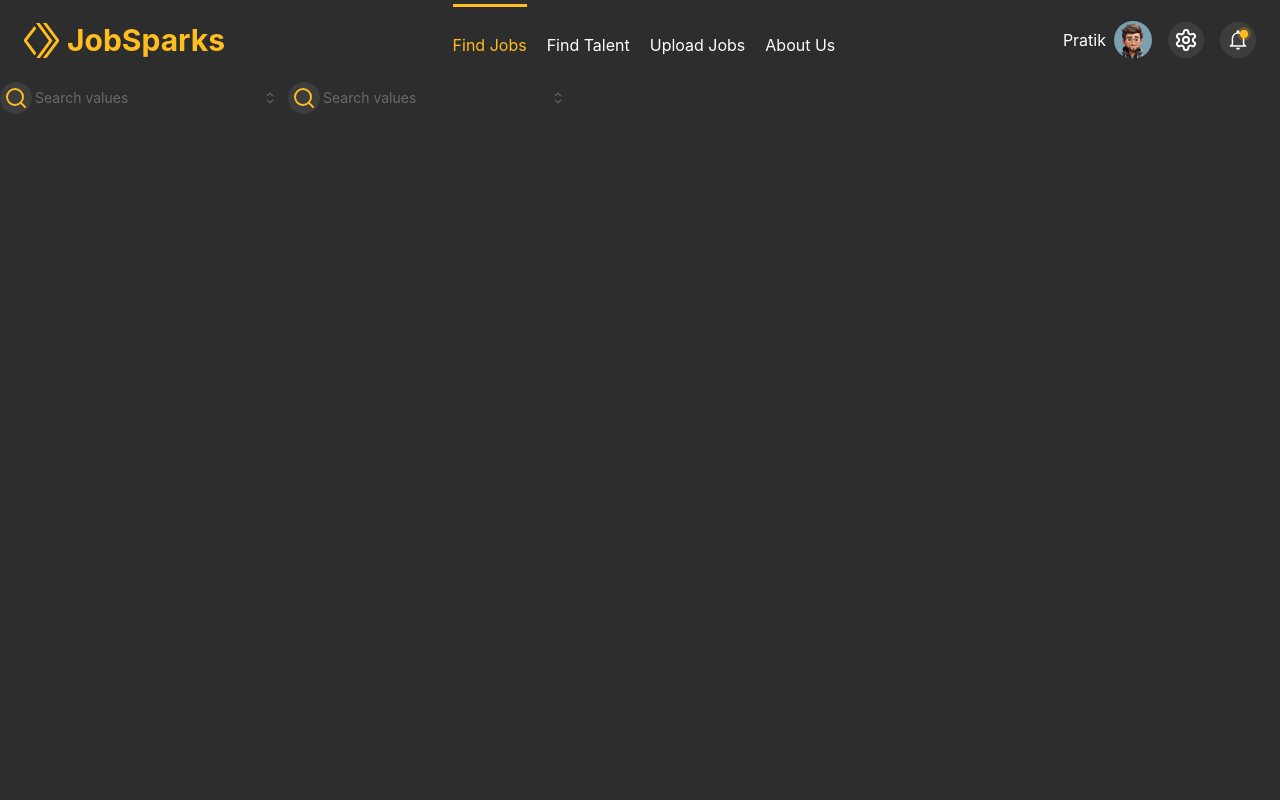
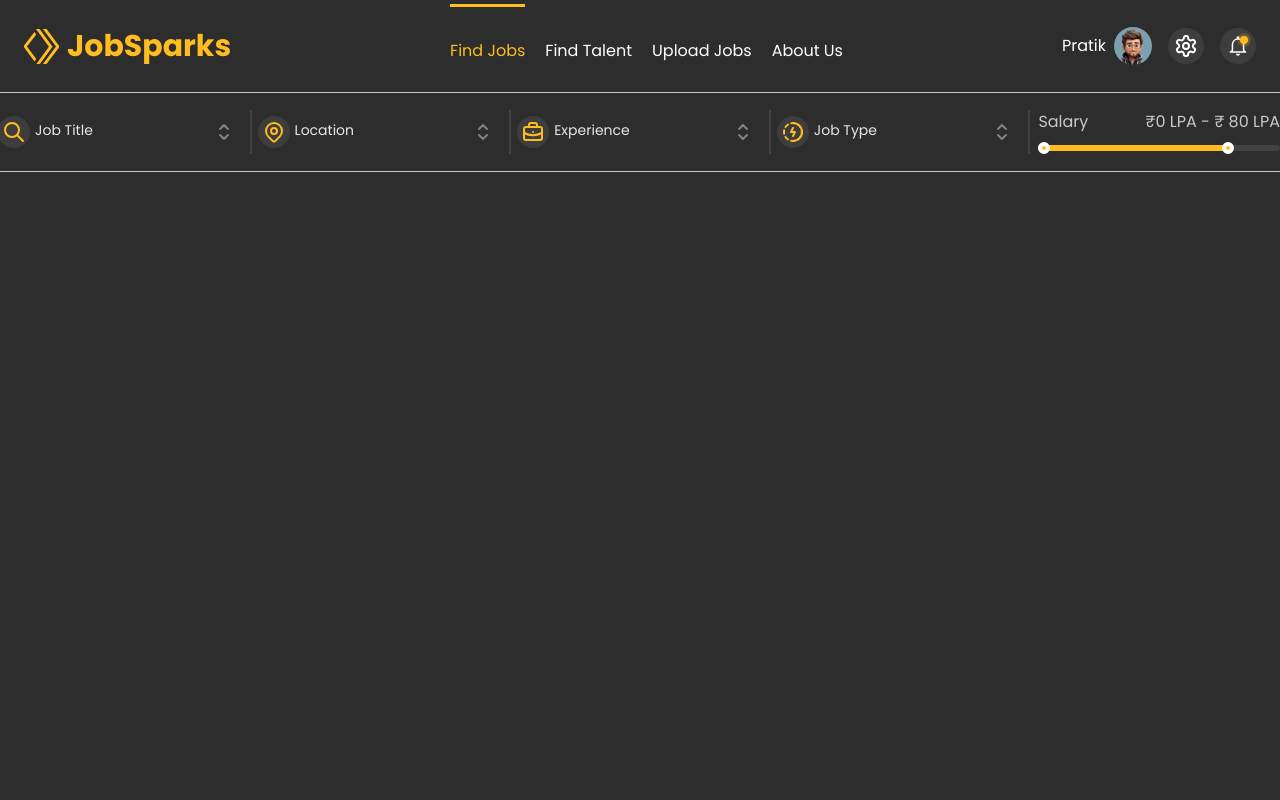
Before and after one commit to Pratik2245/JobPortalFrontend, a React (Vite) app in the folder job-portal-app/: page /find-jobs in a window 1280 px wide. Shown: the top 800 px of the page. Built offline with nearby package versions, Linux system fonts and the light colour scheme.

Commit message:
the search bar done for findjobs

```diff
--- a/job-portal-app/src/App.tsx
+++ b/job-portal-app/src/App.tsx
@@ -38,6 +38,7 @@ function App() {
         "#2d2d2d",
       ],
     },
+    fontFamily: "poppins,sans-serif",
   });
   return (
     <>
--- a/job-portal-app/src/Data/JobsData.tsx
+++ b/job-portal-app/src/Data/JobsData.tsx
@@ -1,10 +1,49 @@
-import { IconBriefcase, IconMapPin, IconRecharging, IconSearch } from "@tabler/icons-react";
+import {
+  IconBriefcase,
+  IconMapPin,
+  IconRecharging,
+  IconSearch,
+} from "@tabler/icons-react";
 
 const dropdownData = [
-    { title: "Job Title", icon: IconSearch, options: ['Designer', 'Developer', 'Product Manager', 'Marketing Specialist', 'Data Analyst', 'Sales Executive', 'Content Writer', 'Customer Support'] },
-    { title: "Location", icon: IconMapPin, options: ['Delhi', 'New York', 'San Francisco', 'London', 'Berlin', 'Tokyo', 'Sydney', 'Toronto'] },
-    { title: "Experience", icon: IconBriefcase, options: ['Entry Level', 'Intermediate', 'Expert'] },
-    { title: "Job Type", icon: IconRecharging, options: ['Full Time', 'Part Time', 'Contract', 'Freelance', 'Internship'] }
+  {
+    title: "Job Title",
+    icon: IconSearch,
+    options: [
+      "Designer",
+      "Developer",
+      "Product Manager",
+      "Marketing Specialist",
+      "Data Analyst",
+      "Sales Executive",
+      "Content Writer",
+      "Customer Support",
+    ],
+  },
+  {
+    title: "Location",
+    icon: IconMapPin,
+    options: [
+      "Delhi",
+      "New York",
+      "San Francisco",
+      "London",
+      "Berlin",
+      "Tokyo",
+      "Sydney",
+      "Toronto",
+    ],
+  },
+  {
+    title: "Experience",
+    icon: IconBriefcase,
+    options: ["Entry Level", "Intermediate", "Expert"],
+  },
+  {
+    title: "Job Type",
+    icon: IconRecharging,
+    options: ["Full Time", "Part Time", "Contract", "Freelance", "Internship"],
+  },
 ];
 
 const jobList = [
@@ -17,7 +56,8 @@ const jobList = [
     location: "New York",
     package: "32 LPA",
     postedDaysAgo: 12,
-      description: "Meta is seeking a Product Designer to join our team. You'll be working on designing user-centric interfaces for our blockchain wallet platform. This is an excellent opportunity for entry-level designers to grow their skills in a dynamic environment."
+    description:
+      "Meta is seeking a Product Designer to join our team. You'll be working on designing user-centric interfaces for our blockchain wallet platform. This is an excellent opportunity for entry-level designers to grow their skills in a dynamic environment.",
   },
   {
     jobTitle: "Sr. UX Designer",
@@ -28,7 +68,8 @@ const jobList = [
     location: "San Francisco",
     package: "40 LPA",
     postedDaysAgo: 5,
-      description: "Netflix is looking for a Sr. UX Designer to enhance our user experience on streaming platforms. Ideal candidates will have extensive experience in user research and interaction design, helping us to deliver engaging content to our global audience."
+    description:
+      "Netflix is looking for a Sr. UX Designer to enhance our user experience on streaming platforms. Ideal candidates will have extensive experience in user research and interaction design, helping us to deliver engaging content to our global audience.",
   },
   {
     jobTitle: "Product Designer",
@@ -39,7 +80,8 @@ const jobList = [
     location: "Remote",
     package: "35 LPA",
     postedDaysAgo: 4,
-      description: "Join Microsoft as a Product Designer and contribute to our new Lightspeed LA studio. We're looking for designers who can create intuitive and compelling gaming experiences. This is a remote position, offering flexibility and the opportunity to work with a leading technology company."
+    description:
+      "Join Microsoft as a Product Designer and contribute to our new Lightspeed LA studio. We're looking for designers who can create intuitive and compelling gaming experiences. This is a remote position, offering flexibility and the opportunity to work with a leading technology company.",
   },
   {
     jobTitle: "Product Designer",
@@ -50,7 +92,8 @@ const jobList = [
     location: "Toronto",
     package: "33 LPA",
     postedDaysAgo: 22,
-      description: "Adobe is seeking a part-time Product Designer to help us enhance our user experience. You will work closely with our team to design features that make our platform more engaging and user-friendly. This role is perfect for experienced designers looking for flexible work hours."
+    description:
+      "Adobe is seeking a part-time Product Designer to help us enhance our user experience. You will work closely with our team to design features that make our platform more engaging and user-friendly. This role is perfect for experienced designers looking for flexible work hours.",
   },
   {
     jobTitle: "Backend Developer",
@@ -61,7 +104,8 @@ const jobList = [
     location: "Bangalore",
     package: "38 LPA",
     postedDaysAgo: 8,
-      description: "Google is hiring a Backend Developer to join our team in Bangalore. You'll be responsible for developing scalable backend systems that power our services. This role requires strong problem-solving skills and experience with modern backend technologies."
+    description:
+      "Google is hiring a Backend Developer to join our team in Bangalore. You'll be responsible for developing scalable backend systems that power our services. This role requires strong problem-solving skills and experience with modern backend technologies.",
   },
   {
     jobTitle: "SMM Manager",
@@ -72,7 +116,8 @@ const jobList = [
     location: "Delhi",
     package: "34 LPA",
     postedDaysAgo: 8,
-      description: "Spotify is looking for an SMM Manager to lead our social media marketing efforts in Delhi. You will create and manage campaigns to promote our music streaming service, engage with our audience, and drive growth. This role is ideal for creative marketers with a passion for music."
+    description:
+      "Spotify is looking for an SMM Manager to lead our social media marketing efforts in Delhi. You will create and manage campaigns to promote our music streaming service, engage with our audience, and drive growth. This role is ideal for creative marketers with a passion for music.",
   },
   {
     jobTitle: "Frontend Developer",
@@ -83,7 +128,8 @@ const jobList = [
     location: "Seattle",
     package: "36 LPA",
     postedDaysAgo: 10,
-      description: "Amazon is looking for a Frontend Developer to build and maintain our customer-facing applications. You will work with a dynamic team to create seamless and responsive web applications."
+    description:
+      "Amazon is looking for a Frontend Developer to build and maintain our customer-facing applications. You will work with a dynamic team to create seamless and responsive web applications.",
   },
   {
     jobTitle: "iOS Developer",
@@ -94,8 +140,9 @@ const jobList = [
     location: "Cupertino",
     package: "42 LPA",
     postedDaysAgo: 7,
-      description: "Apple is seeking an iOS Developer to join our team in Cupertino. You will work on developing cutting-edge applications for iOS devices, ensuring high performance and an exceptional user experience."
-    }
+    description:
+      "Apple is seeking an iOS Developer to join our team in Cupertino. You will work on developing cutting-edge applications for iOS devices, ensuring high performance and an exceptional user experience.",
+  },
 ];
 
-  export {dropdownData,jobList};
+export { dropdownData, jobList };
--- a/job-portal-app/src/FindJobs/MultiInput.tsx
+++ b/job-portal-app/src/FindJobs/MultiInput.tsx
@@ -3,29 +3,26 @@ import {
   CheckIcon,
   Combobox,
   Group,
+  Input,
   Pill,
   PillsInput,
   useCombobox,
 } from "@mantine/core";
-import { Search } from "lucide-react";
-import { useState } from "react";
+import { IconSelector } from "@tabler/icons-react";
+import { useEffect, useState } from "react";
 
-const groceries = [
-  "🍎 Apples",
-  "🍌 Bananas",
-  "🥦 Broccoli",
-  "🥕 Carrots",
-  "🍫 Chocolate",
-];
+const MultiInput = (props: any) => {
+  useEffect(() => {
+    setData(props.options);
+  }, []);
 
-const MultiInput = () => {
   const combobox = useCombobox({
     onDropdownClose: () => combobox.resetSelectedOption(),
     onDropdownOpen: () => combobox.updateSelectedOptionIndex("active"),
   });
 
   const [search, setSearch] = useState("");
-  const [data, setData] = useState(groceries);
+  const [data, setData] = useState<string[]>([]);
   const [value, setValue] = useState<string[]>([]);
 
   const exactOptionMatch = data.some((item) => item === search);
@@ -48,13 +45,14 @@ const MultiInput = () => {
   const handleValueRemove = (val: string) =>
     setValue((current) => current.filter((v) => v !== val));
 
-  const values = value.map((item) => (
+  const values = value.slice(0, 1).map((item) => (
     <Pill key={item} withRemoveButton onRemove={() => handleValueRemove(item)}>
       {item}
     </Pill>
   ));
-
-  const options = groceries.map((item) => (
+  const options = data
+    .filter((item) => item.toLowerCase().includes(search.trim().toLowerCase()))
+    .map((item) => (
       <Combobox.Option value={item} key={item} active={value.includes(item)}>
         <Group gap="sm">
           <Checkbox
@@ -78,36 +76,26 @@ const MultiInput = () => {
     >
       <Combobox.DropdownTarget>
         <PillsInput
+          onClick={() => combobox.toggleDropdown()}
           variant="unstyled"
-          rightSection={<Combobox.Chevron />}
+          rightSection={<IconSelector />}
           leftSection={
-            <div className="text-[#ffbd20] p-1 bg-[#3d3d3d] rounded-full mr-1">
-              {<Search />}
+            <div className="text-[#ffbd20] p-1 bg-[#3d3d3d] rounded-full mr-2">
+              {<props.icon />}
             </div>
           }
-          onClick={() => combobox.openDropdown()}
         >
           <Pill.Group>
+            {value.length > 0 ? (
+              <>
                 {values}
-
-            <Combobox.EventsTarget>
-              <PillsInput.Field
-                onFocus={() => combobox.openDropdown()}
-                onBlur={() => combobox.closeDropdown()}
-                value={search}
-                placeholder="Search values"
-                onChange={(event) => {
-                  combobox.updateSelectedOptionIndex();
-                  setSearch(event.currentTarget.value);
-                }}
-                onKeyDown={(event) => {
-                  if (event.key === "Backspace" && search.length === 0) {
-                    event.preventDefault();
-                    handleValueRemove(value[value.length - 1]);
-                  }
-                }}
-              />
-            </Combobox.EventsTarget>
+                {value.length > 1 && <Pill>+{value.length - 1} more</Pill>}
+              </>
+            ) : (
+              <Input.Placeholder className="!text-[#e7e7e7]">
+                {props.title}
+              </Input.Placeholder>
+            )}
           </Pill.Group>
         </PillsInput>
       </Combobox.DropdownTarget>
--- a/job-portal-app/src/FindJobs/SearchBar.tsx
+++ b/job-portal-app/src/FindJobs/SearchBar.tsx
@@ -1,10 +1,34 @@
+import { Divider, RangeSlider } from "@mantine/core";
+import { dropdownData } from "../Data/JobsData";
 import MultiInput from "./MultiInput";
+import React, { useState } from "react";
 
 const SearchBar = () => {
+  const [value, setValue] = useState<[number, number]>([0, 80]);
   return (
-    <div className="flex">
-      <MultiInput />
-      <MultiInput />
+    <div className="flex items-center w-[100%] gap-2 ">
+      {dropdownData.map((values, index) => (
+        <React.Fragment key={index}>
+          <div className="w-1/5">
+            <MultiInput {...values} />
+          </div>
+          <Divider size="sm" orientation="vertical" />
+        </React.Fragment>
+      ))}
+      <div className="w-1/5 flex flex-col gap-2">
+        <div className="flex justify-between">
+          <div>Salary</div>
+          <div>
+            &#8377;{value[0]} LPA - &#8377; {value[1]} LPA
+          </div>
+        </div>
+        <RangeSlider
+          color="#ffbd20"
+          size="sm"
+          value={value}
+          onChange={setValue}
+        />
+      </div>
     </div>
   );
 };
--- a/job-portal-app/src/Header/Header.tsx
+++ b/job-portal-app/src/Header/Header.tsx
@@ -5,7 +5,7 @@ import { SiCloudflareworkers } from "react-icons/si";
 import NavLinks from "./NavLinks";
 const Header = () => {
   return (
-    <div className="w-full text-white flex justify-between items-center px-6 bg-[#2d2d2d] h-20">
+    <div className="w-full text-white flex justify-between items-center px-6 bg-[#2d2d2d] h-23">
       <div className="flex items-center text-[#ffbd20] gap-2">
         <SiCloudflareworkers size={35} />
         <span className="font-bold text-3xl">JobSparks</span>
--- a/job-portal-app/src/Pages/FindJobs.tsx
+++ b/job-portal-app/src/Pages/FindJobs.tsx
@@ -3,7 +3,7 @@ import SearchBar from "../FindJobs/SearchBar";
 const FindJobs = () => {
   return (
     <div className="min-h-[100vh] bg-[#2d2d2d] font-['poppins']">
-      <div>
+      <div className=" flex items-center border-t border-b border-red-[#e7e7e7] h-20">
         <SearchBar />
       </div>
     </div>
```
Lines whose indentation alone changed are shown as unchanged.
